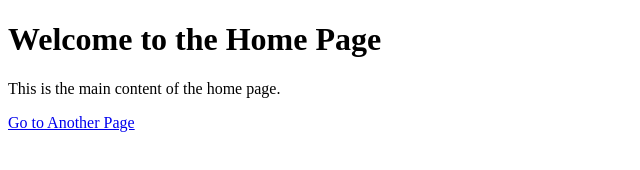
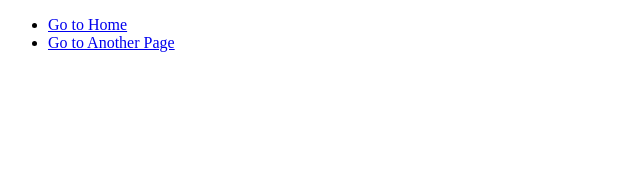
Before and after one commit to amnabbouti/calendar-app, a website: page index.html in a window 1280 px wide. Shown: the whole page, without its empty margins (0-640 px from the left). Drawn offline with Linux system fonts and the light colour scheme.

Commit message:
Update index.html

```diff
--- a/index.html
+++ b/index.html
@@ -3,12 +3,11 @@
 <head>
     <meta charset="UTF-8">
     <meta name="viewport" content="width=device-width, initial-scale=1.0">
-    <title>Home Page</title>
-    <link rel="stylesheet" href="style.css"> <!-- Link to CSS file -->
 </head>
 <body>
-    <h1>Welcome to the Home Page</h1>
-    <p>This is the main content of the home page.</p>
-    <a href="another-page.html">Go to Another Page</a>
+    <ul>
+        <li><a href="public/index.html">Go to Home</a></li>
+        <li><a href="public/list-files.html">Go to Another Page</a></li>
+    </ul>
 </body>
 </html>
```
